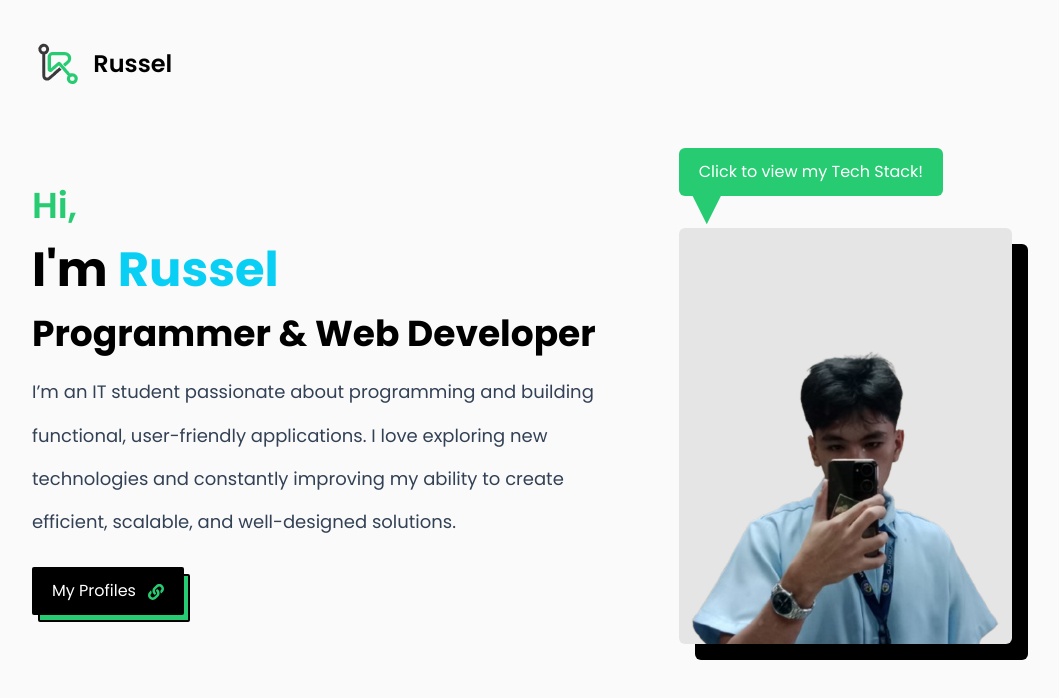
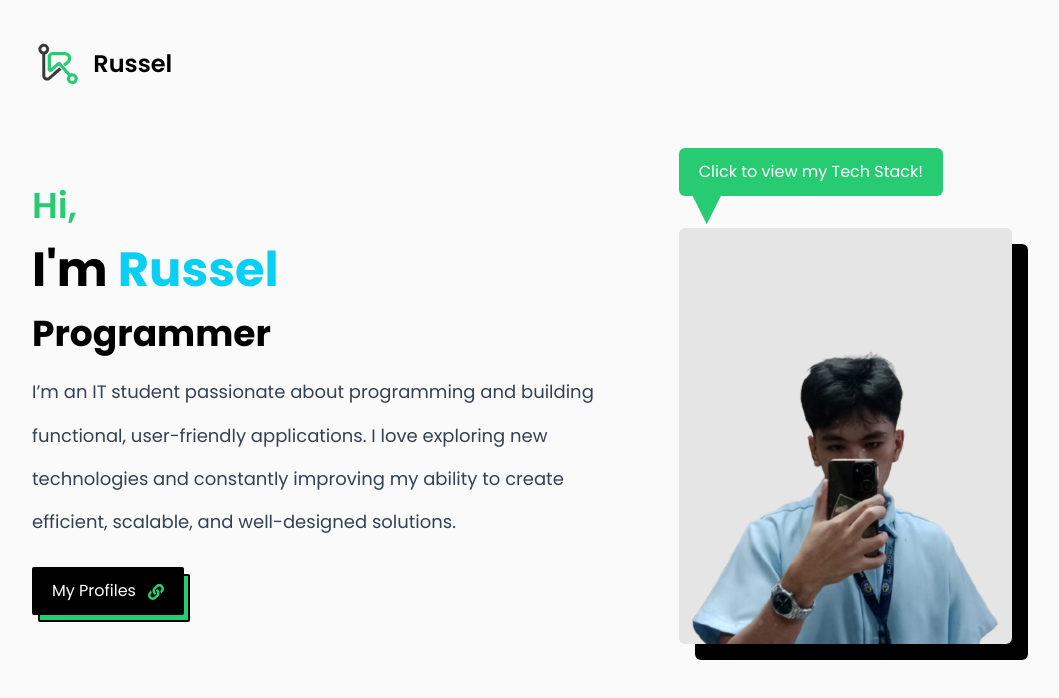
Before and after one commit to RusselxD/Portfolio-Website, a React (Vite) app: page / in a window 1280 px wide. Shown: the top 698 px of the page, without its empty margins (96-1155 px from the left). Built offline with nearby package versions, Linux system fonts and the light colour scheme.

Commit message:
try typing animation

```diff
--- /dev/null
+++ b/src/sections/Profile/components/IntroSection/AnimatedText.jsx
@@ -0,0 +1,40 @@
+import React, { useState, useEffect } from "react";
+
+const test = "Programmer";
+
+const AnimatedText = () => {
+    const [text, setText] = useState("");
+
+    const [isForward, setIsForward] = useState(true);
+    const [index, setIndex] = useState(0);
+
+    useEffect(() => {
+        const timeOut = setTimeout(() => {
+            if (isForward) {
+                if (index > test.length) {
+                    setIsForward(false);
+                } else {
+                    setText(test.slice(0, index));
+                    setIndex(index + 1);
+                }
+            } else {
+                if (index <= 0) {
+                    setIsForward(true);
+                } else {
+                    setText(test.slice(0, index - 1));
+                    setIndex(index - 1);
+                }
+            }
+        }, 150);
+
+        return () => clearTimeout(timeOut);
+    }, [index, isForward]);
+
+    return (
+        <h1 className="lg:leading-10 font-bold text-2xl sm:text-3xl lg:text-[2rem] xl:text-4xl mb-4 sm:mb-5 md:mb-6 lg:mb-4">
+            {text}
+        </h1>
+    );
+};
+
+export default AnimatedText;
--- a/src/sections/Profile/components/IntroSection/IntroSection.jsx
+++ b/src/sections/Profile/components/IntroSection/IntroSection.jsx
@@ -1,8 +1,45 @@
-import React from "react";
+import React, { useState, useEffect } from "react";
 
 import ProfileLinks from "./ProfileLinks";
 
+import "./style.css";
+import AnimatedText from "./AnimatedText";
+
 const IntroSection = () => {
+    // const [text, setText] = useState(" ");
+
+    // useEffect(() => {
+    //     let i = 0;
+
+    //     let forward = true;
+    //     let speed = 150;
+
+    //     const timeOut = setTimeout(() => {
+    //         if (i === test.length + 1) {
+    //             forward = false;
+    //             i--;
+    //             speed = 150;
+    //             // setText(test.slice(0, i));
+    //             // i++;
+    //             // console.log("hey");
+    //         } else if (i === 0) {
+    //             forward = true;
+    //             speed = 90;
+    //         }
+
+    //         if(forward){
+    //             setText(test.slice(0, i));
+    //             i++;
+    //             console.log("forward");
+    //         } else {
+    //             setText(test.slice(0, i - 1));
+    //             i--;
+    //             console.log("back")
+    //         }
+
+    //     }, speed);
+    // }, []);
+
     return (
         <div className="h-[50vh] sm:h-[75vh] mb-[19rem] sm:mb-12 md:mb-0 md:h-screen -mt-0 md:-mt-28 lg:-mt-32 w-full flex justify-center items-center">
             <div className="mt-28 sm:-mt-28 md:h-fit md:mt-28">
@@ -12,9 +49,10 @@ const IntroSection = () => {
                 <h1 className="font-bold text-[2rem] sm:text-4xl md:text-4xl lg:text-[2.50rem] xl:text-5xl sm:mb-3 lg:mb-3 xl:mb-5">
                     I'm <span className="text-[rgba(10,207,245,255)]">Russel</span>
                 </h1>
-                <h1 className="prog lg:leading-10 font-bold text-2xl sm:text-3xl lg:text-[2rem] xl:text-4xl mb-4 sm:mb-5 md:mb-6 lg:mb-4">
-                    Programmer &amp; Web Developer
-                </h1>
+                {/* <h1 className="lg:leading-10 font-bold text-2xl sm:text-3xl lg:text-[2rem] xl:text-4xl mb-4 sm:mb-5 md:mb-6 lg:mb-4">
+                    {text}
+                </h1> */}
+                <AnimatedText/>
                 <p className="text-slate-700 md:text-sm lg:text-[1rem] xl:text-lg mb-4 sm:mb-5 md:mb-8 lg:mb-6 leading-9 sm:leading-10 md:leading-8 lg:leading-10 xl:leading-[2.7rem]">
                     I’m an IT student passionate about programming and building
                     functional, user-friendly applications. I love exploring new
--- a/src/sections/Profile/components/IntroSection/style.css
+++ b/src/sections/Profile/components/IntroSection/style.css
@@ -1,11 +1,24 @@
-.profiles-button:hover{
-     transform: translate(2px, 2px);
+.profiles-button:hover {
+    transform: translate(2px, 2px);
 }
 
-.profiles-button:active{
-     transform: translate(5px, 5px);
+.profiles-button:active {
+    transform: translate(6px, 6px);
 }
 
-.profiles-button{
-     transition: transform 0.08s ease-in-out;
+.profiles-button {
+    transition: transform 0.03s ease-in-out;
 }
+
+/* .description{
+    width: 0;
+    overflow: hidden;
+    white-space: nowrap;
+    border-right: 3px solid black;
+    animation: typing 2s steps(26) infinite alternate-reverse;
+}
+
+@keyframes typing {
+    from { width: 0 }
+    to { width: 80% }
+} */
--- a/src/sections/Profile/components/ProfileSection.jsx
+++ b/src/sections/Profile/components/ProfileSection.jsx
@@ -41,21 +41,39 @@ function Icon({ showIcons, properties }) {
 const ProfileSection = () => {
     const [showIcons, setShowIcons] = useState(false);
 
-    let rightIconsX = window.innerWidth > 1024 ? 250 :  window.innerWidth < 640 ? 180 : window.innerWidth < 768 ? 250 : 90;
-    let rightIconsY = window.innerWidth > 1024 || window.innerWidth < 768 ? 150 : 280;
+    let rightIconsX =
+        window.innerWidth > 1024
+            ? 250
+            : window.innerWidth < 640
+            ? 180
+            : window.innerWidth < 768
+            ? 250
+            : 90;
+    let rightIconsY =
+        window.innerWidth > 1024 || window.innerWidth < 768 ? 150 : 280;
     let leftIconsX = window.innerWidth > 640 ? -250 : -190;
-    let polarIconsY = window.innerWidth > 1024 ? 280 : window.innerWidth < 768 ? 240: 260;
+    let polarIconsY =
+        window.innerWidth > 1024 ? 280 : window.innerWidth < 768 ? 240 : 260;
     let cIconX = window.innerWidth > 1024 || window.innerWidth < 768 ? -60 : -100;
     let csIconX = window.innerWidth > 1024 || window.innerWidth < 768 ? 60 : -100;
 
     useEffect(() => {
         window.addEventListener("resize", () => {
-            rightIconsX = window.innerWidth > 1024 || window.innerWidth < 640 ? 180 : window.innerWidth < 768 ? 250 : 90;
-            rightIconsY = window.innerWidth > 1024 || window.innerWidth < 768 ? 150 : 280;
+            rightIconsX =
+                window.innerWidth > 1024 || window.innerWidth < 640
+                    ? 180
+                    : window.innerWidth < 768
+                    ? 250
+                    : 90;
+            rightIconsY =
+                window.innerWidth > 1024 || window.innerWidth < 768 ? 150 : 280;
             leftIconsX = window.innerWidth > 640 ? -250 : -190;
-            polarIconsY = window.innerWidth > 1024 ? 280 : window.innerWidth < 768 ? 240: 260;
-            cIconX = window.innerWidth > 1024 || window.innerWidth < 768 ? -60 : -100;
-            csIconX = window.innerWidth > 1024 || window.innerWidth < 768 ? 60 : -100;
+            polarIconsY =
+                window.innerWidth > 1024 ? 280 : window.innerWidth < 768 ? 240 : 260;
+            cIconX =
+                window.innerWidth > 1024 || window.innerWidth < 768 ? -60 : -100;
+            csIconX =
+                window.innerWidth > 1024 || window.innerWidth < 768 ? 60 : -100;
 
             setShowIcons(false);
             // hide icons on resize
@@ -101,17 +119,11 @@ const ProfileSection = () => {
                         </div>
                     )}
 
-                    <motion.img
+                    <img
                         onClick={handleShowIcons}
                         src={profile}
-                        className="rounded-md cursor-pointer h-full focus:outline-none"
-                        whileTap={{
-                            x: 10,
-                            y: 10,
-                        }}
-                        transition={{
-                            duration: 0.08,
-                        }}
+                        className="rounded-md cursor-pointer h-full focus:outline-none
+                                  active:translate-x-2 active:translate-y-2 transition-transform duration-100 ease-in-out"
                     />
                     <span className="rounded-md -z-10 absolute bg-black top-4 left-4 w-full h-full"></span>
                 </div>
```
